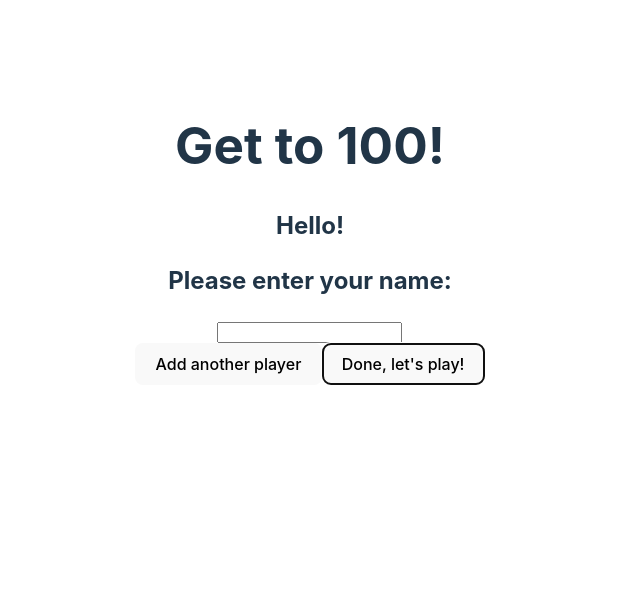
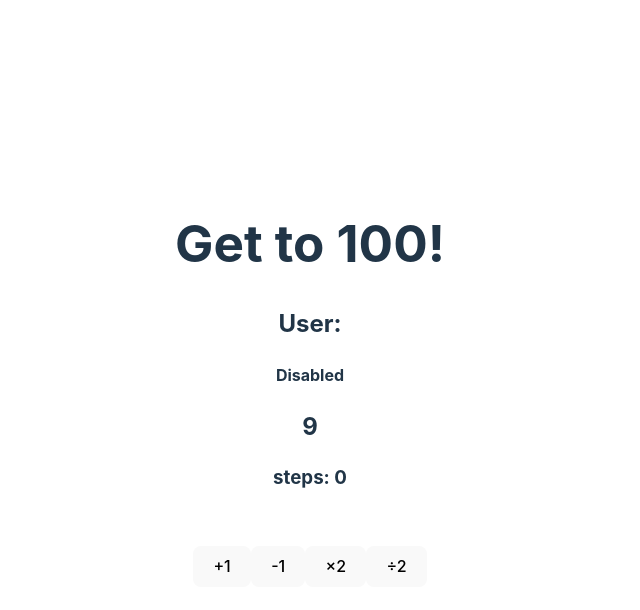
Before and after one commit to Shirel-Berkowitz/Project4FSWD-GetTo100, a React (Vite) app: page / in a window 1280 px wide. Both pictures are taken after a click on the button "Done, let's play!". Shown: the top 610 px of the page, without its empty margins (330-970 px from the left). Built offline with nearby package versions, Linux system fonts and the light colour scheme.

Commit message:
div visibility

```diff
--- a/src/App.jsx
+++ b/src/App.jsx
@@ -9,6 +9,7 @@ class App extends Component {
       username: "",
       count: Math.floor(Math.random() * 100),
       steps: 0,
+      isVisibleSignUpDiv: true,
       isDisabledBtn: false,
       players: [
         { name: "Shirel", score: 0 },
@@ -27,6 +28,21 @@ class App extends Component {
       score: 0,
     };
     console.log(`Adding player ${this.state.username}`);
+    this.setState((prevState) => ({
+      players: [...prevState.players, newPlayer],
+    }));
+  }
+
+  //add a new player to the array of players
+  addLastPlayer(name) {
+    const newPlayer = {
+      name: name,
+      score: 0,
+    };
+    console.log(`Adding player ${this.state.username}`);
+    this.setState((prevState) => ({
+      isVisibleSignUpDiv: !prevState.isVisibleSignUpDiv,
+    }));
     this.setState((prevState) => ({
       players: [...prevState.players, newPlayer],
     }));
@@ -57,38 +73,15 @@ class App extends Component {
     });
   };
 
-  //???
-  // addGamer() {
-  //   const [name, setName] = useState('');
-  //   const [score, setScore] = useState('');
-
-  //   const {dispatch}= useContext(GamersContext);
-
-  //   const handleSubmit = (event) => {
-  //     event.preventDefault();
-
-  //     const newGamer = {
-  //       name,
-  //       score,
-  //     };
-
-  //     dispatch({
-  //       type: 'ADD_GAMER',
-  //       payload: newGamer,
-  //     });
-
-  //     setName('');
-  //     setScore('');
-  //   };
-
-  // }
-
   render() {
     const { isDisabledBtn } = this.state;
     return (
       <div>
         <h1>Get to 100!</h1>
-        <div className="Sign-up">
+        <div
+          className="Sign-up"
+          style={{ display: this.state.isVisibleSignUpDiv ? "block" : "none" }}
+        >
           <h2>Hello!</h2>
           <h2>Please enter your name:</h2>
           <input type="text" onChange={this.handleInputChange}></input>
@@ -96,10 +89,15 @@ class App extends Component {
           <button onClick={() => this.addNewPlayer(this.state.username)}>
             Add another player
           </button>
-          <button>Done, let's play!</button>
+          <button onClick={() => this.addLastPlayer(this.state.username)}>
+            Done, let's play!
+          </button>
         </div>
 
-        <div className="App" style={{ visibility: "collapse" }}>
+        <div
+          className="App"
+          style={{ display: this.state.isVisibleSignUpDiv ? "none" : "block" }}
+        >
           <h2>User: {this.state.username}</h2>
           <h4>{this.state.isDisabledBtn == true ? "Enabled!" : "Disabled"}</h4>
           <h2>{this.state.count}</h2>
```
